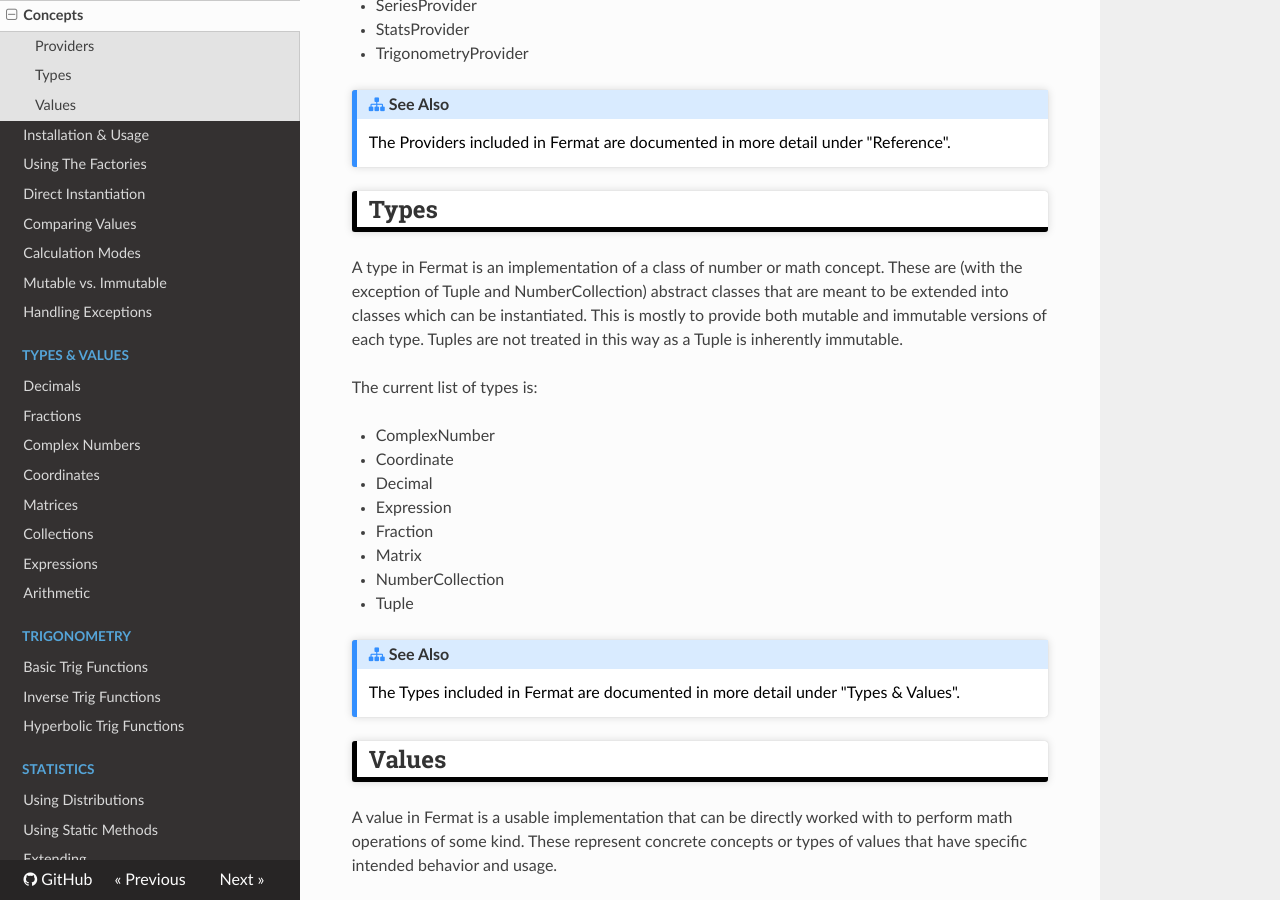
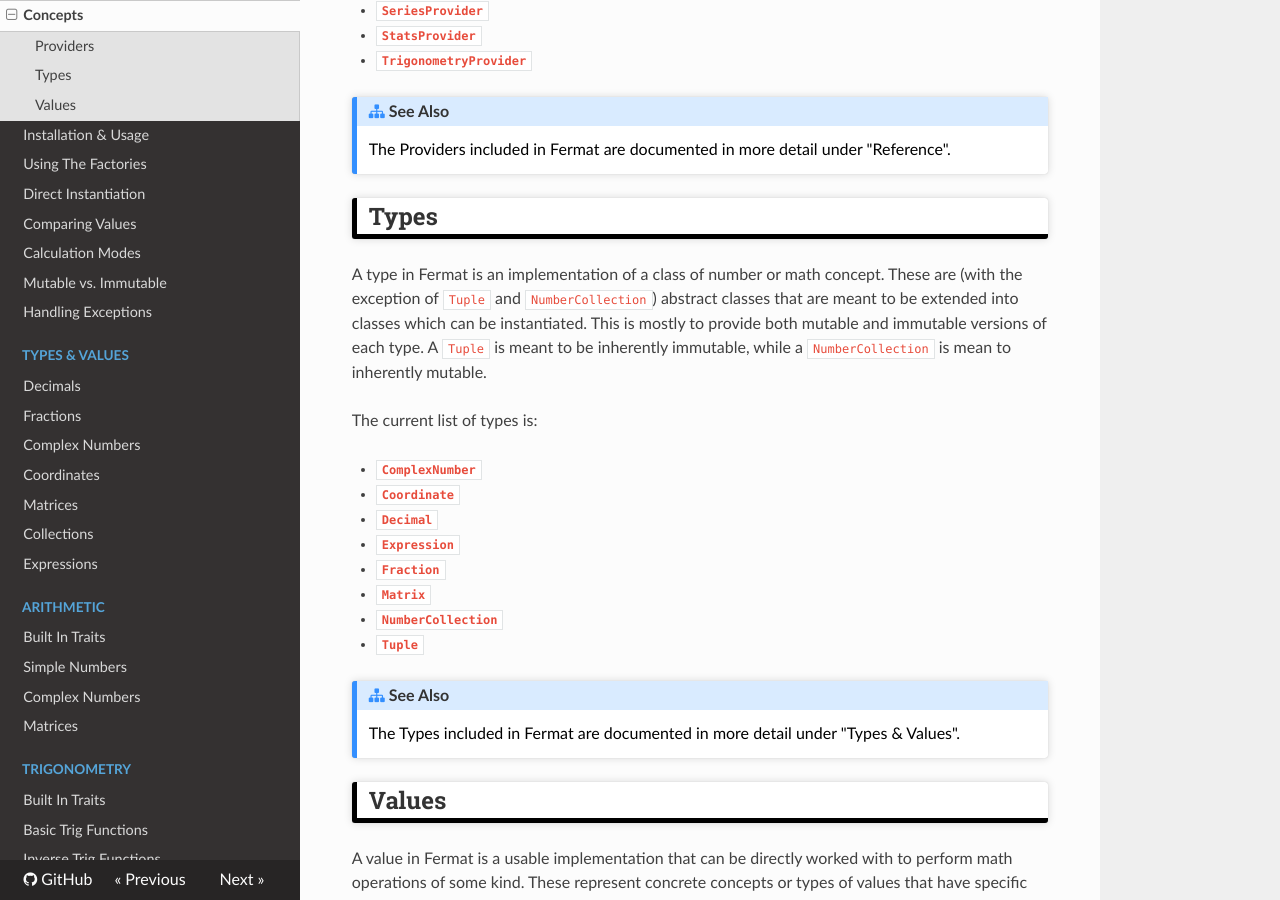
Before and after one commit to JordanRL/Fermat, an MkDocs documentation site: the page built from docs/getting-started/concepts.md, in a window 1280 px wide and 900 px high, scrolled down 600 px. Built offline with MkDocs 1.6.1, drawn with Linux system fonts in a browser that asks for light colours; nearby versions of some CDN libraries.

Commit message:
more of the stub files for documentation

```diff
--- a/docs/getting-started/concepts.md
+++ b/docs/getting-started/concepts.md
@@ -8,31 +8,31 @@ A provider in Fermat is a static class which provides a specific functionality t
 
 The current list of providers, documented in more detail in the section for Providers, is:
 
-- ArithmeticProvider
-- ConstantProvider
-- PolyfillProvider
-- SequenceProvider
-- SeriesProvider
-- StatsProvider
-- TrigonometryProvider
+- `ArithmeticProvider`
+- `ConstantProvider`
+- `PolyfillProvider`
+- `SequenceProvider`
+- `SeriesProvider`
+- `StatsProvider`
+- `TrigonometryProvider`
 
 !!! see-also "See Also"
     The Providers included in Fermat are documented in more detail under "Reference".
 
 ## Types
 
-A type in Fermat is an implementation of a class of number or math concept. These are (with the exception of Tuple and NumberCollection) abstract classes that are meant to be extended into classes which can be instantiated. This is mostly to provide both mutable and immutable versions of each type. Tuples are not treated in this way as a Tuple is inherently immutable.
+A type in Fermat is an implementation of a class of number or math concept. These are (with the exception of `Tuple` and `NumberCollection`) abstract classes that are meant to be extended into classes which can be instantiated. This is mostly to provide both mutable and immutable versions of each type. A `Tuple` is meant to be inherently immutable, while a `NumberCollection` is mean to inherently mutable.
 
 The current list of types is:
 
-- ComplexNumber
-- Coordinate
-- Decimal
-- Expression
-- Fraction
-- Matrix
-- NumberCollection
-- Tuple
+- `ComplexNumber`
+- `Coordinate`
+- `Decimal`
+- `Expression`
+- `Fraction`
+- `Matrix`
+- `NumberCollection`
+- `Tuple`
 
 !!! see-also "See Also"
     The Types included in Fermat are documented in more detail under "Types & Values".
@@ -43,22 +43,22 @@ A value in Fermat is a usable implementation that can be directly worked with to
 
 The current list of values is:
 
-- Algebra
-    - PolynomialFunction
-- Geometry
-    - CoordinateSystems
-        - CartesianCoordinate
-        - CylindricalCoordinate
-        - PolarCoordinate
-        - SphericalCoordinate
-- ImmutableComplexNumber
-- ImmutableDecimal
-- ImmutableFraction
-- ImmutableMatrix
-- MutableComplexNumber
-- MutableDecimal
-- MutableFraction
-- MutableMatrix
+- `Algebra`
+    - `PolynomialFunction`
+- `Geometry`
+    - `CoordinateSystems`
+        - `CartesianCoordinate`
+        - `CylindricalCoordinate`
+        - `PolarCoordinate`
+        - `SphericalCoordinate`
+- `ImmutableComplexNumber`
+- `ImmutableDecimal`
+- `ImmutableFraction`
+- `ImmutableMatrix`
+- `MutableComplexNumber`
+- `MutableDecimal`
+- `MutableFraction`
+- `MutableMatrix`
 
 !!! see-also "See Also"
     The Values included in Fermat are documented in more detail under "Types & Values".
--- a/mkdocs.yml
+++ b/mkdocs.yml
@@ -21,24 +21,41 @@ nav:
       - 'Matrices': 'types-and-values/matrices.md'
       - 'Collections': 'types-and-values/collections.md'
       - 'Expressions': 'types-and-values/expressions.md'
-  - 'Arithmetic': 'arithmetic/index.md'
+  - 'Arithmetic':
+      - 'Built In Traits': 'arithmetic/traits.md'
+      - 'Simple Numbers': 'arithmetic/simple.md'
+      - 'Complex Numbers': 'arithmetic/complex.md'
+      - 'Matrices': 'arithmetic/matrices.md'
   - 'Trigonometry':
+      - 'Built In Traits': 'trigonometry/traits.md'
       - 'Basic Trig Functions': 'trigonometry/basic.md'
       - 'Inverse Trig Functions': 'trigonometry/inverse.md'
       - 'Hyperbolic Trig Functions': 'trigonometry/hyperbolic.md'
   - 'Statistics':
+      - 'Built In Distributions': 'statistics/included.md'
       - 'Using Distributions': 'statistics/distributions.md'
       - 'Using Static Methods': 'statistics/static-methods.md'
-  - 'Extending': 'test.md'
+  - 'Extending':
+      - 'Abstract Classes': 'extending/abstracts.md'
   - 'REFERENCE':
       - 'Interfaces':
-          - Numbers: 'reference/interfaces/numbers.md'
-          - Groups: 'reference/interfaces/groups.md'
-          - Coordinates: 'reference/interfaces/coordinates.md'
-          - Evaluateables: 'reference/interfaces/evaluateables.md'
-          - Characteristics: 'reference/interfaces/characteristics.md'
-      - 'Providers': 'test.md'
-      - 'Distributions': 'test.md'
+          - 'Numbers': 'reference/interfaces/numbers.md'
+          - 'Groups': 'reference/interfaces/groups.md'
+          - 'Coordinates': 'reference/interfaces/coordinates.md'
+          - 'Evaluateables': 'reference/interfaces/evaluateables.md'
+          - 'Characteristics': 'reference/interfaces/characteristics.md'
+      - 'Providers':
+          - 'Arithmetic': 'reference/providers/arithmetic.md'
+          - 'Constant': 'reference/providers/constant.md'
+          - 'Polyfill': 'reference/providers/polyfill.md'
+          - 'Sequence': 'reference/providers/sequence.md'
+          - 'Series': 'reference/providers/series.md'
+          - 'Stats': 'reference/providers/stats.md'
+          - 'Trigonometry': 'reference/providers/trigonometry.md'
+      - 'Distributions':
+          - 'Normal': 'reference/distributions/normal.md'
+          - 'Poisson': 'reference/distributions/poisson.md'
+          - 'Exponential': 'reference/distributions/exponential.md'
 theme:
   name: readthedocs
   highlightjs: true
```
Also changed, not shown: docs/getting-started/installation-and-usage.md (+5 -5 lines), docs/arithmetic/complex.md (added), docs/arithmetic/matrices.md (added), docs/arithmetic/simple.md (added), docs/arithmetic/traits.md (added), docs/statistics/distributions.md (added), docs/statistics/included.md (added), docs/statistics/static-methods.md (added), docs/trigonometry/traits.md (added), docs/types-and-values/collections.md (added), docs/types-and-values/complex.md (added), docs/types-and-values/coordinates.md (added), docs/types-and-values/decimals.md (added), docs/types-and-values/expressions.md (added), 2 more files.
